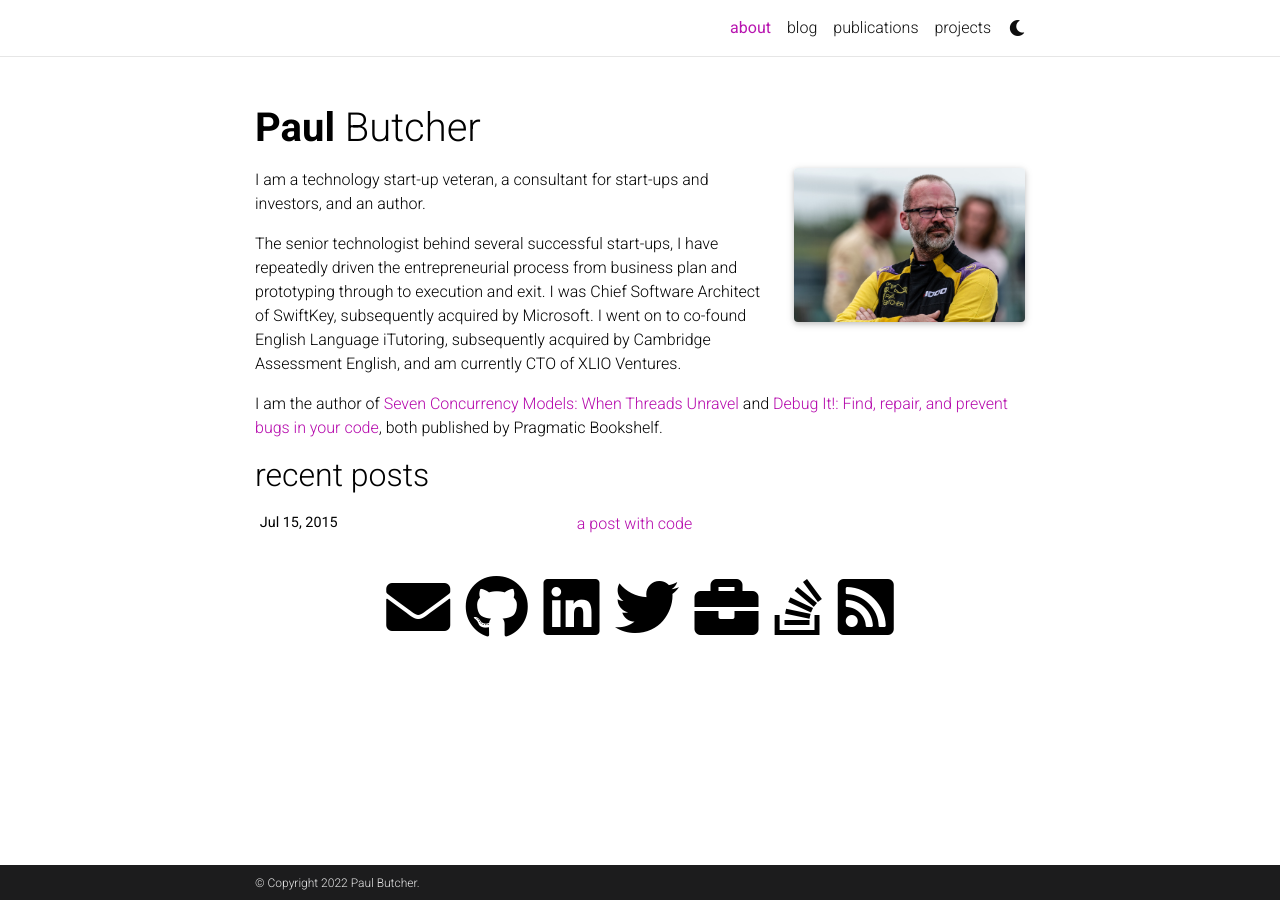
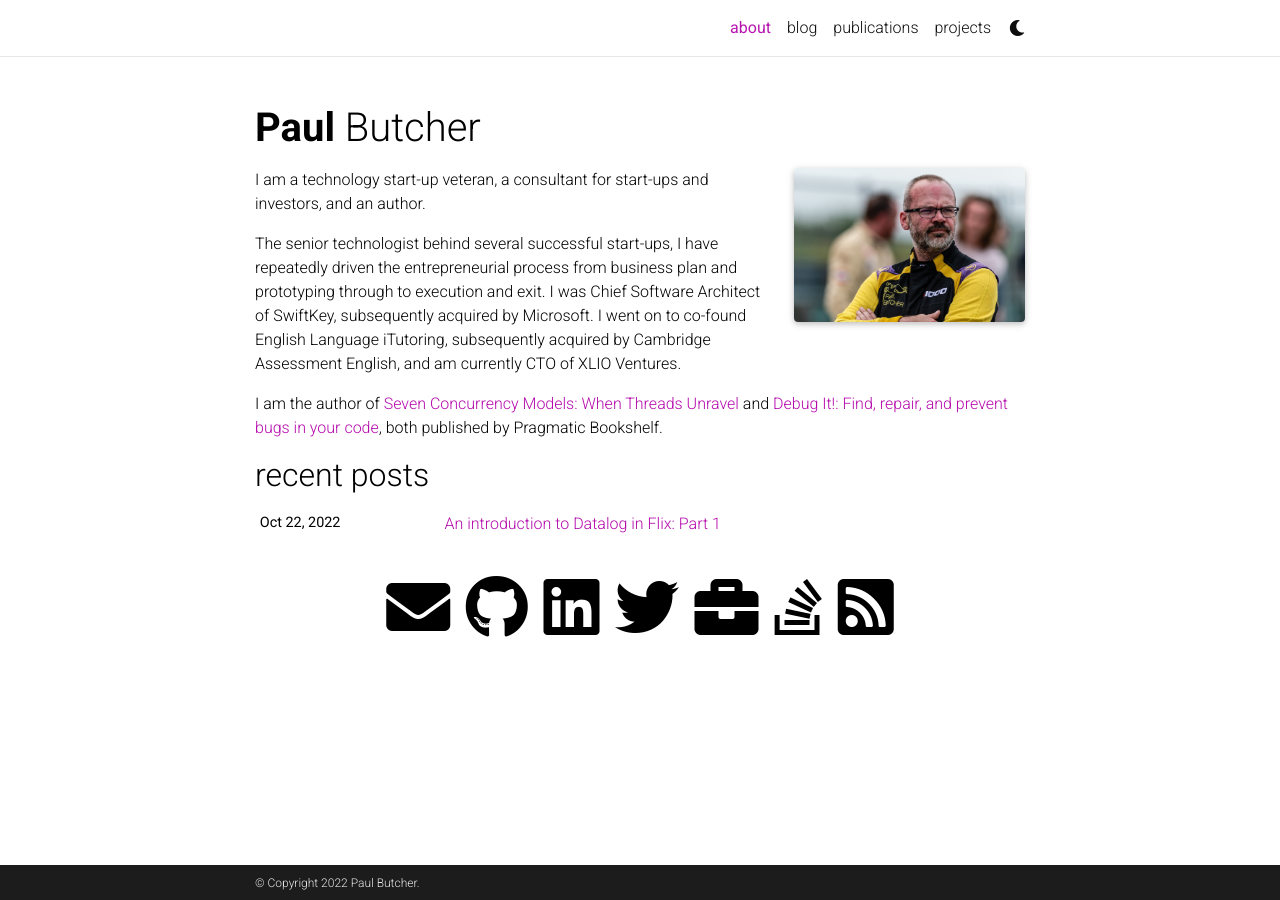
Before and after one commit to paulbutcher/paulbutcher.github.io, a Jekyll site: the page built from _pages/about.md, in a window 1280 px wide. Built offline with Jekyll 4.4.1, drawn with Linux system fonts in a browser that asks for light colours; full-size pictures stand in for the smaller copies a plugin makes; comment, search, counter and statistics services are not loaded; a style sheet for code colours, icons or effects is not loaded.

Commit message:
Experiment

```diff
--- a/_posts/2022-10-22-datalog1.md
+++ b/_posts/2022-10-22-datalog1.md
@@ -1,7 +1,7 @@
 ---
 layout: post
-title: a post with code
-date: 2015-07-15 15:09:00
+title: "An introduction to Datalog in Flix: Part 1"
+date: 2022-10-22 20:30
 description: an example of a blog post with some code
 tags: formatting code
 categories: sample-posts
```
